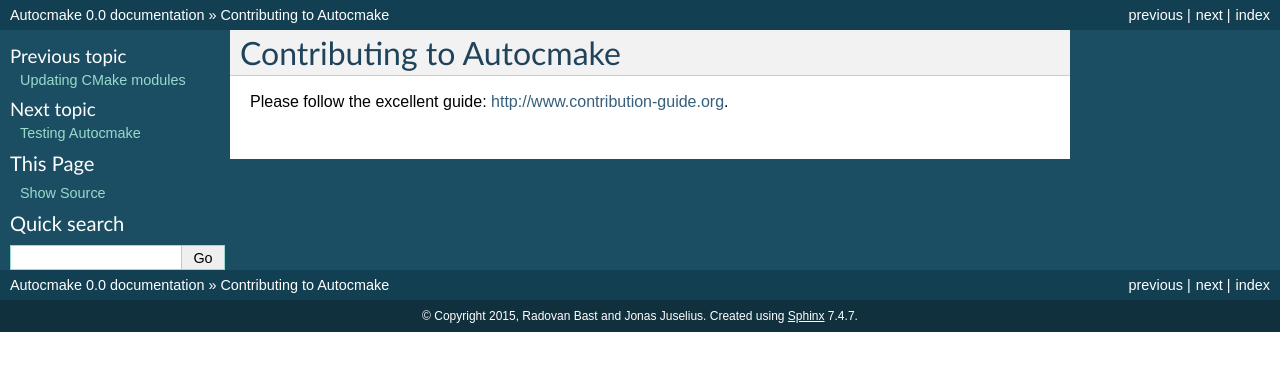
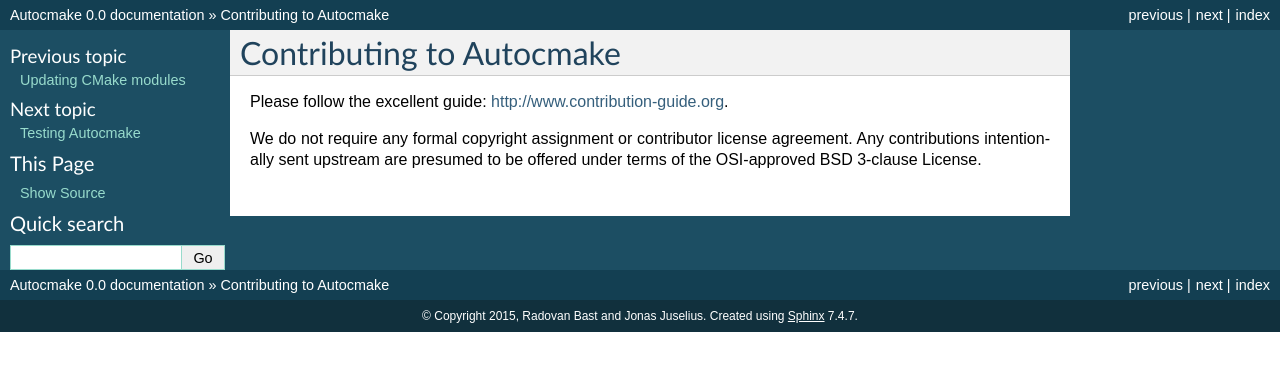
Before and after one commit to dev-cafe/autocmake, a Sphinx documentation site: the page built from doc/contributing.rst, in a window 1280 px wide. Shown: the top 371 px of the page. Built offline with Sphinx 7.4.7, drawn with Linux system fonts in a browser that asks for light colours.

Commit message:
more doc for contributors

```diff
--- a/doc/contributing.rst
+++ b/doc/contributing.rst
@@ -4,3 +4,7 @@
 =========================
 
 Please follow the excellent guide: http://www.contribution-guide.org.
+
+We do not require any formal copyright assignment or contributor license
+agreement. Any contributions intentionally sent upstream are presumed to be
+offered under terms of the OSI-approved BSD 3-clause License.
```
